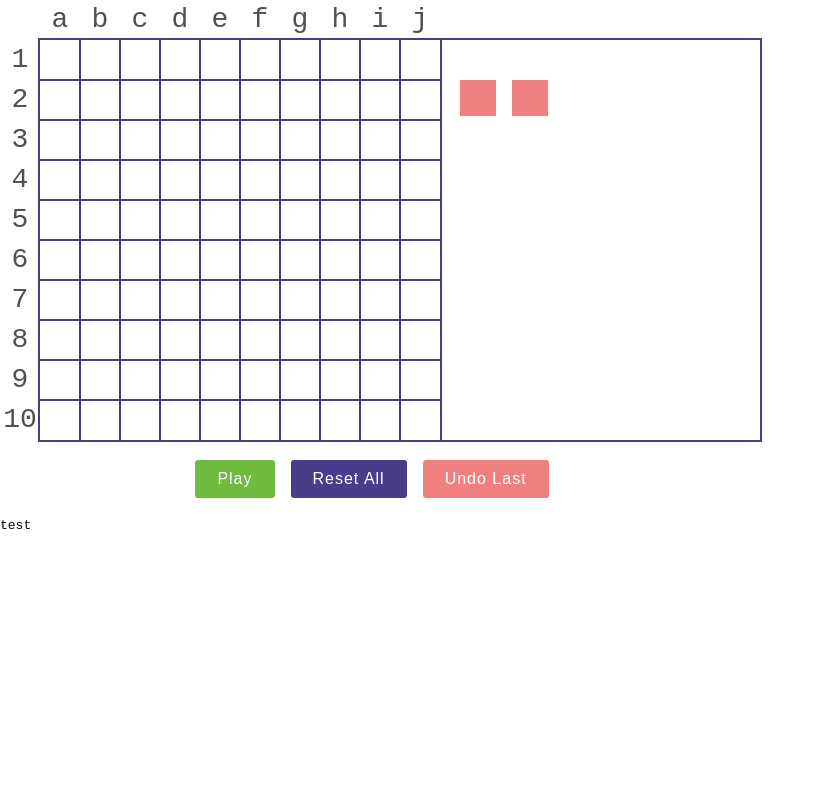
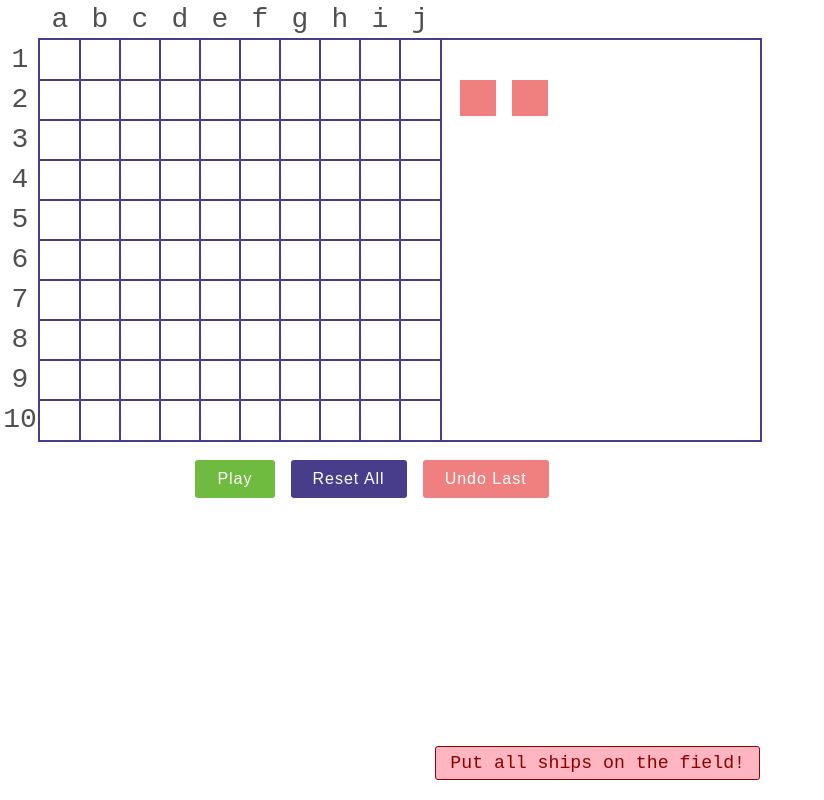
Before and after one commit to ArsenUtepbergenov/battleship, a website built with Vite: page index.html in a window 1280 px wide. Both pictures are taken after a click on the button "Play". Shown: the whole page, without its empty margins (0-824 px from the left). Built offline with nearby package versions, Linux system fonts and the light colour scheme.

Commit message:
update: dev/raw notification

```diff
--- a/src/components/Canvas.ts
+++ b/src/components/Canvas.ts
@@ -1,4 +1,4 @@
-import { CanvasConfig, EventHandler } from '@/models'
+import { CanvasNode, EventHandler } from '@/models'
 import { IRect } from '@/models/types'
 
 export default class Canvas {
@@ -7,24 +7,31 @@ export default class Canvas {
   private context: CanvasRenderingContext2D
   private instance: HTMLCanvasElement
 
-  constructor({ parentElement, id, width, height }: CanvasConfig) {
+  constructor({ id, width, height }: CanvasNode) {
     this.instance = document.createElement('canvas')
     this.context = this.instance.getContext('2d')!
 
-    this.init({ parentElement, id, width, height })
+    this.init({ id, width, height })
   }
 
-  private init({ parentElement, id, width, height }: CanvasConfig): void {
+  public appendTo(parentNode: string): void {
     try {
-      const parent = document.getElementById(parentElement)
+      const parent = document.getElementById(parentNode)
 
       if (parent) {
-        id && this.instance.setAttribute('id', `${parentElement}-${id}`)
         parent.appendChild(this.instance)
-        this.setSize(width, height)
       } else {
-        throw new Error(`Can't find the '${parentElement}' element`)
+        throw new Error(`Can't find the '${parentNode}' node`)
       }
+    } catch (error) {
+      console.error(error)
+    }
+  }
+
+  private init({ id, width, height }: CanvasNode): void {
+    try {
+      id && this.instance.setAttribute('id', id)
+      this.setSize(width, height)
     } catch (error) {
       console.error(error)
     }
--- a/src/components/Element.ts
+++ b/src/components/Element.ts
@@ -1,4 +1,4 @@
-import { ElementConfig, EventHandler } from '@/models'
+import { Node, EventHandler } from '@/models'
 
 export default abstract class Element {
   protected instance: HTMLElement
@@ -7,15 +7,19 @@ export default abstract class Element {
     this.instance = document.createElement(nameElement)
   }
 
-  protected init({ parentElement, id }: ElementConfig): void {
+  protected init({ id, defaultClassList }: Node): void {
+    id && this.instance.setAttribute('id', id)
+    defaultClassList?.length && this.setClassList(defaultClassList)
+  }
+
+  public appendTo(parentNode: string): void {
     try {
-      const parent = document.getElementById(parentElement)
+      const parent = document.getElementById(parentNode)
 
       if (parent) {
-        id && this.instance.setAttribute('id', `${parentElement}-${id}`)
         parent.appendChild(this.instance)
       } else {
-        throw new Error(`Can't find the '${parentElement}' element`)
+        throw new Error(`Can't find the '${parentNode}' node`)
       }
     } catch (error) {
       console.error(error)
--- a/src/components/controls/Button.ts
+++ b/src/components/controls/Button.ts
@@ -1,18 +1,18 @@
 import Controller from '@/entities/GameController'
-import { ButtonConfig } from '@/models'
+import { ButtonNode } from '@/models'
 import { GameState } from '@/models/enums'
 import { IObserver, ISubject } from '@/models/types'
 import Element from '../Element'
 
 export default class Button extends Element implements IObserver {
-  constructor({ parentElement, id, text }: ButtonConfig) {
+  constructor({ id, defaultClassList, text }: ButtonNode) {
     super('button')
-    this.init({ parentElement, id, text })
+    this.init({ id, defaultClassList, text })
   }
 
-  protected init({ parentElement, id, text = '' }: ButtonConfig): void {
+  protected init({ id, defaultClassList, text = '' }: ButtonNode): void {
     try {
-      super.init({ parentElement, id })
+      super.init({ id, defaultClassList })
       this.instance.innerHTML = text
     } catch (error) {
       console.error(error)
--- a/src/components/notifications/Notification.ts
+++ b/src/components/notifications/Notification.ts
@@ -1,16 +1,27 @@
 import Element from '../Element'
-import { NotificationConfig } from '@/models'
+import { NotificationNode } from '@/models'
+import { NotificationType } from '@/models/enums'
 
 export default class Notification extends Element {
-  constructor({ parentElement, id, text }: NotificationConfig) {
+  constructor({ text, type }: NotificationNode) {
     super('span')
-    this.init({ parentElement, id, text })
+    this.init({ text, type })
   }
 
-  protected init({ parentElement, id, text = '' }: NotificationConfig): void {
+  protected init({
+    text = '',
+    defaultClassList = ['notification'],
+    type = NotificationType.DEFAULT,
+  }: NotificationNode): void {
     try {
-      super.init({ parentElement, id })
+      super.init({ defaultClassList })
       this.instance.innerHTML = text
+
+      switch (type) {
+        case NotificationType.ERROR:
+          this.setClassList(['notification--error'])
+          break
+      }
     } catch (error) {
       console.error(error)
     }
--- a/src/entities/BackgroundGrid.ts
+++ b/src/entities/BackgroundGrid.ts
@@ -2,16 +2,20 @@ import Canvas from '@/components/Canvas'
 import { BackgroundGridParams, Config } from '@/models'
 
 export default class BackgroundGrid {
-  private bgCanvas: Canvas
-  private c: CanvasRenderingContext2D | null = null
+  private canvas: Canvas
+  private ctx: CanvasRenderingContext2D | null = null
 
   constructor() {
-    this.bgCanvas = new Canvas(BackgroundGridParams)
-    this.c = this.bgCanvas.ctx
+    this.canvas = new Canvas(BackgroundGridParams)
+    this.ctx = this.canvas.ctx
+  }
+
+  public appendTo(parentNode: string): void {
+    this.canvas.appendTo(parentNode)
   }
 
   public draw(): void {
-    const c = this.c
+    const c = this.ctx
     if (!c) return
 
     c.lineWidth = 2
--- a/src/entities/Field.ts
+++ b/src/entities/Field.ts
@@ -21,6 +21,7 @@ export default class Field {
   private areAllShipsOnField: boolean = false
 
   constructor() {
+    this.instance.appendTo('field')
     this.setHandlers()
   }
 
--- a/src/instances/Battleship.ts
+++ b/src/instances/Battleship.ts
@@ -3,8 +3,9 @@ import Button from '@/components/controls/Button'
 import BackgroundGrid from '@/entities/BackgroundGrid'
 import GameController from '@/entities/GameController'
 import Notification from '@/components/notifications/Notification'
-import { GameState } from '@/models/enums'
+import { Messages } from '@/models'
 import { createShips, Ship } from '@/entities/Ship'
+import { GameState, NotificationType } from '@/models/enums'
 
 export default class Battleship {
   private controller: GameController = new GameController()
@@ -14,6 +15,7 @@ export default class Battleship {
   private controls: Button[] = []
 
   public run(): void {
+    this.backgroundGrid.appendTo('field')
     this.backgroundGrid.draw()
     this.createShips()
     this.putShipsToSpot()
@@ -23,11 +25,10 @@ export default class Battleship {
   public play(): void {
     if (!this.field.isReady) {
       const notification = new Notification({
-        parentElement: 'notifications-container',
-        id: '',
-        text: 'test',
+        text: Messages.NotAllShipsError,
+        type: NotificationType.ERROR,
       })
-      //TODO: make styles and life time for the notification
+      notification.appendTo('notifications-container')
 
       return
     }
@@ -38,16 +39,17 @@ export default class Battleship {
   }
 
   public setControls(): void {
-    const parentElement = 'controls'
-    const playButton = new Button({ parentElement, id: 'play-button', text: 'play' })
-    const resetAllButton = new Button({ parentElement, id: 'reset-all-button', text: 'reset all' })
-    const undoLastButton = new Button({ parentElement, id: 'undo-button', text: 'undo last' })
+    const playButton = new Button({ id: 'play-button', text: 'play' })
+    const resetAllButton = new Button({ id: 'reset-all-button', text: 'reset all' })
+    const undoLastButton = new Button({ id: 'undo-button', text: 'undo last' })
 
     playButton.click = () => this.play()
     resetAllButton.click = () => this.reset()
     undoLastButton.click = () => this.undoLastAction()
 
     this.controls.push(playButton, resetAllButton, undoLastButton)
+
+    this.appendControls()
 
     this.controller.attach(playButton)
     this.controller.attach(resetAllButton)
@@ -63,6 +65,10 @@ export default class Battleship {
     this.field.undo()
   }
 
+  private appendControls(): void {
+    this.controls.forEach(c => c.appendTo('controls'))
+  }
+
   private unsetControls(): void {
     this.controls.forEach(c => (c.click = null))
   }
--- a/src/models/enums.ts
+++ b/src/models/enums.ts
@@ -16,3 +16,8 @@ export enum Orientation {
   H = 'horizontal',
   V = 'vertical',
 }
+
+export enum NotificationType {
+  DEFAULT,
+  ERROR,
+}
--- a/src/models/index.ts
+++ b/src/models/index.ts
@@ -1,21 +1,27 @@
-import { Ships } from './enums'
+import { NotificationType, Ships } from './enums'
 
-export type ElementConfig = {
-  parentElement: string
+export type Node = {
   id?: string
+  defaultClassList?: string[]
 }
 
-export type CanvasConfig = ElementConfig & {
+export type CanvasNode = Node & {
   width: number
   height: number
 }
 
-export type NodeWithText = ElementConfig & {
+export type TextNode = Node & {
   text: string
 }
 
-export type ButtonConfig = NodeWithText
-export type NotificationConfig = NodeWithText
+export type ButtonNode = Node & {
+  text: string
+}
+
+export type NotificationNode = Node & {
+  text?: string
+  type?: NotificationType
+}
 
 export const TypeShips = [
   { amount: 2, type: Ships.TorpedoBoat },
@@ -72,3 +78,7 @@ export const Directions = [
   { r: 1, c: -1 },
   { r: -1, c: -1 },
 ]
+
+export const Messages = {
+  NotAllShipsError: 'Put all ships on the field!',
+}
--- a/src/styles/base.css
+++ b/src/styles/base.css
@@ -18,6 +18,7 @@ canvas {
   display: flex;
   flex-direction: column;
   width: fit-content;
+  height: 100vh;
 }
 
 #field {
@@ -46,7 +47,7 @@ canvas {
   text-align: center;
 }
 
-#field-game {
+#game {
   position: absolute;
   left: 40px;
   top: 40px;
@@ -68,33 +69,59 @@ button {
   text-transform: capitalize;
 }
 
-#controls-reset-all-button {
+#reset-all-button {
   background-color: darkslateblue;
 }
 
-#controls-reset-all-button:hover {
+#reset-all-button:hover {
   background-color: #291f6c;
 }
 
-#controls-undo-button {
+#undo-button {
   background-color: lightcoral;
 }
 
-#controls-undo-button:hover {
+#undo-button:hover {
   background-color: #c96060;
 }
 
-#controls-play-button {
+#play-button {
   background-color: #6fbb40;
 }
 
-#controls-play-button:hover {
+#play-button:hover {
   background-color: #5a9d30;
 }
 
-#controls-play-button:disabled,
-#controls-reset-all-button:disabled,
-#controls-undo-button:disabled {
+#play-button:disabled,
+#reset-all-button:disabled,
+#undo-button:disabled {
   background-color: #cacaca;
   cursor: unset;
 }
+
+#notifications-container {
+  display: flex;
+  justify-content: flex-end;
+  margin-top: auto;
+  margin-bottom: 20px;
+}
+
+.notification {
+  padding: 6px 14px;
+  font-size: 1.4em;
+  border-radius: 3px;
+  border: 1px solid darkgray;
+  background-color: lightgray;
+  color: darkgray;
+}
+
+.notification:first-letter {
+  text-transform: capitalize;
+}
+
+.notification--error {
+  border: 1px solid darkred;
+  background-color: lightpink;
+  color: darkred;
+}
```
